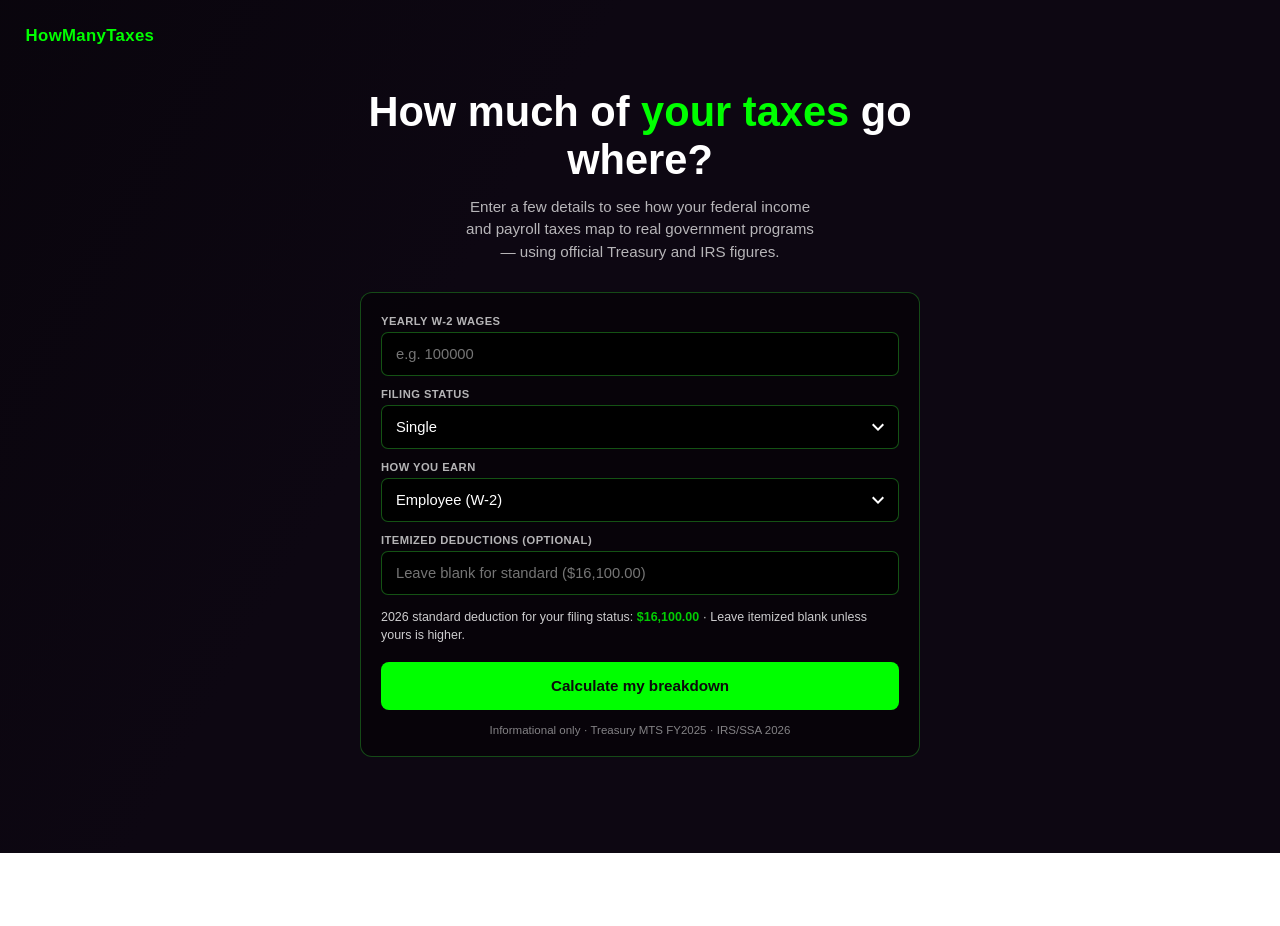
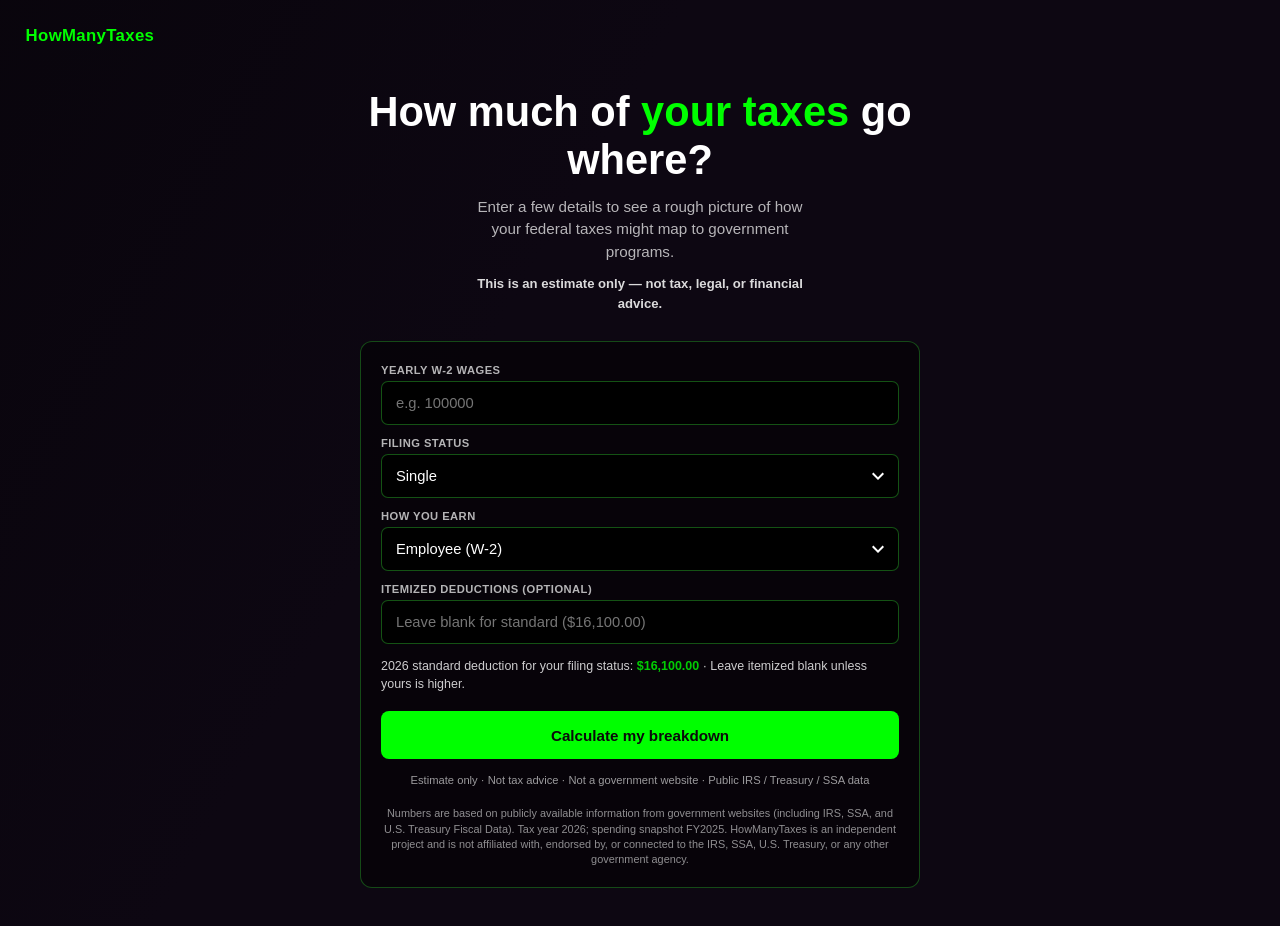
Before and after one commit to GiaredL/howmanytaxes, a Next.js app: page / in a window 1280 px wide. Shown: the top 926 px of the page. Before the commit the page ends 853 px from the top, so only its background shows below. Built offline with nearby package versions, Linux system fonts and the light colour scheme; no server answers; a web font is replaced by a local one.

Commit message:
updated disclaimers

```diff
--- a/src/app/components/AllocationTree.tsx
+++ b/src/app/components/AllocationTree.tsx
@@ -579,8 +579,8 @@ export default function AllocationTree({
         <div>
           <h2>How it splits · this year so far</h2>
           <p>
-            Click a program to fan out its parts · click again to collapse ·
-            drag to pan · scroll to zoom
+            Estimate only — not tax advice · click a program to fan out its
+            parts · drag to pan · scroll to zoom
           </p>
         </div>
         <div className={styles.zoomBar}>
--- a/src/app/components/Calculation.module.scss
+++ b/src/app/components/Calculation.module.scss
@@ -151,6 +151,13 @@
   font-size: 0.85rem !important;
 }
 
+.sidebarDisclaimer {
+  margin-top: 12px;
+  font-size: 0.72rem !important;
+  line-height: 1.4;
+  opacity: 0.7;
+}
+
 .buyCoffee {
   display: flex;
   justify-content: center;
--- a/src/app/components/Calculation.tsx
+++ b/src/app/components/Calculation.tsx
@@ -1,4 +1,9 @@
 import Image from "next/image";
+import {
+  DISCLAIMER_ESTIMATE,
+  DISCLAIMER_NOT_AFFILIATED,
+  DISCLAIMER_SOURCES,
+} from "../constants/disclaimers";
 import styles from "./Calculation.module.scss";
 
 const Calculation = () => {
@@ -11,7 +16,7 @@ const Calculation = () => {
 
         <p className={styles.lead}>
           Two kinds of federal tax, then a simple split of where that money
-          goes. Estimate only — not a tax return.
+          goes. {DISCLAIMER_ESTIMATE}
         </p>
 
         <ol className={styles.steps}>
@@ -23,16 +28,16 @@ const Calculation = () => {
             <p className={styles.formula}>
               taxable income = income − deduction
               <br />
-              then apply IRS tax brackets
+              then apply published federal tax brackets
             </p>
             <p>
               Deduction is the{" "}
               <a href="https://www.irs.gov/filing/federal-income-tax-rates-and-brackets">
                 standard deduction
               </a>{" "}
-              for your filing status, or your itemized total if it’s higher.
-              Self-employed: we also subtract half of SE tax first (like the IRS
-              does).
+              published for your filing status, or your itemized total if it’s
+              higher. Self-employed: we also subtract half of SE tax first
+              (common federal practice).
             </p>
             <p>
               <strong>Payroll tax</strong> (Social Security &amp; Medicare HI):
@@ -66,13 +71,15 @@ const Calculation = () => {
               program’s spending
             </p>
             <p>
-              Spending and totals come from the U.S. Treasury{" "}
+              Spending and receipt totals come from public U.S. Treasury Fiscal
+              Data (the{" "}
               <a href="https://fiscaldata.treasury.gov/datasets/monthly-treasury-statement/">
                 Monthly Treasury Statement
               </a>
-              . Country aid under International Affairs uses{" "}
+              ). Country examples under International Affairs use public{" "}
               <a href="https://foreignassistance.gov/">ForeignAssistance.gov</a>{" "}
-              shares (illustrative — not the same as the Treasury IA total).
+              shares — illustrative only, and not the same as the Treasury
+              International Affairs total.
             </p>
           </li>
 
@@ -88,12 +95,15 @@ const Calculation = () => {
         <div className={styles.notes}>
           <h3>Worth knowing</h3>
           <ul>
+            <li>{DISCLAIMER_ESTIMATE}</li>
+            <li>{DISCLAIMER_NOT_AFFILIATED}</li>
+            <li>{DISCLAIMER_SOURCES}</li>
             <li>
               We skip credits, AMT, and most special tax situations — so this
               won’t match your exact refund or bill.
             </li>
             <li>
-              Employee estimates use <em>your</em> FICA share, not the
+              Employee estimates use <em>your</em> payroll-tax share, not the
               employer’s match.
             </li>
             <li>
@@ -108,7 +118,7 @@ const Calculation = () => {
         </div>
 
         <p className={styles.signoff}>
-          Built as an explainer, not advice. Take the numbers with a grain of
+          Built as an independent explainer. Take the numbers with a grain of
           salt. —G
         </p>
       </div>
@@ -136,6 +146,9 @@ const Calculation = () => {
           Questions:{" "}
           <a href="mailto:digirainstuff@gmail.com">digirainstuff@gmail.com</a>
         </p>
+        <p className={styles.sidebarDisclaimer}>
+          {DISCLAIMER_ESTIMATE} {DISCLAIMER_NOT_AFFILIATED}
+        </p>
       </div>
     </div>
   );
--- a/src/app/components/ContributionCards.tsx
+++ b/src/app/components/ContributionCards.tsx
@@ -145,8 +145,8 @@ export default function ContributionCards({
         <h2>Your contributions this year</h2>
         <p>
           {hasIncome
-            ? "Select a program to see where that share goes"
-            : "Enter income to fill amounts"}
+            ? "Estimate only — not tax advice. Select a program to see where that share goes."
+            : "Enter income to fill amounts. Estimate only — not tax advice."}
         </p>
       </header>
 
--- /dev/null
+++ b/src/app/constants/disclaimers.ts
@@ -0,0 +1,14 @@
+/** Shared legal / affiliation language — keep consistent across the UI. */
+
+export const DISCLAIMER_ESTIMATE =
+  "This is an estimate only — not tax, legal, or financial advice.";
+
+export const DISCLAIMER_NOT_AFFILIATED =
+  "HowManyTaxes is an independent project and is not affiliated with, endorsed by, or connected to the IRS, SSA, U.S. Treasury, or any other government agency.";
+
+export const DISCLAIMER_SOURCES =
+  "Numbers are based on publicly available information from government websites (including IRS, SSA, and U.S. Treasury Fiscal Data).";
+
+/** One-liner for tight UI spaces (forms, toolbars). */
+export const DISCLAIMER_COMPACT =
+  "Estimate only · Not tax advice · Not a government website · Public IRS / Treasury / SSA data";
--- a/src/app/layout.tsx
+++ b/src/app/layout.tsx
@@ -5,7 +5,8 @@ import Script from 'next/script'
 
 export const metadata: Metadata = {
   title: 'How Many Taxes?',
-  description: 'Know your contribution.'
+  description:
+    'Independent estimate of how federal taxes map to government programs. Not tax advice. Not affiliated with the IRS or U.S. government.',
 }
 
 export default function RootLayout({
--- a/src/app/page.module.scss
+++ b/src/app/page.module.scss
@@ -101,6 +101,14 @@
   }
 }
 
+.heroDisclaimer {
+  margin-top: 10px !important;
+  font-size: 0.82rem !important;
+  font-weight: 600;
+  opacity: 0.85 !important;
+  max-width: 48ch !important;
+}
+
 .animatedWords {
   color: lime;
   animation: flicker-glitch 0.8s alternate;
@@ -172,14 +180,32 @@
 
 .zeroMeta {
   text-align: center;
-  font-size: 0.72rem;
-  opacity: 0.5;
-  margin-top: 2px;
+  font-size: 0.75rem;
+  font-weight: 600;
+  opacity: 0.75;
+  margin-top: 4px;
+  line-height: 1.35;
+}
+
+.zeroMetaDetail {
+  text-align: center;
+  font-size: 0.68rem;
+  opacity: 0.55;
+  margin-top: 6px;
+  line-height: 1.4;
 }
 
 .formError {
   font-size: 0.8rem;
   color: #ff7a9a;
+}
+
+.formDisclaimer {
+  text-align: center;
+  font-size: 0.7rem;
+  line-height: 1.35;
+  opacity: 0.6;
+  margin: 0;
 }
 
 /* —— Results header (read-only summary) —— */
@@ -197,13 +223,23 @@
   .resultsTitle {
     font-size: clamp(1.35rem, 2.5vw, 1.75rem);
     font-weight: 600;
-    margin-bottom: 4px;
+    margin-bottom: 6px;
   }
+}
 
-  p {
-    font-size: 0.78rem;
-    opacity: 0.6;
-  }
+.resultsDisclaimer {
+  font-size: 0.82rem;
+  font-weight: 600;
+  opacity: 0.85;
+  line-height: 1.4;
+  margin-bottom: 4px;
+}
+
+.resultsDisclaimerSecondary {
+  font-size: 0.72rem;
+  opacity: 0.55;
+  line-height: 1.4;
+  max-width: 72ch;
 }
 
 .inputSummary {
--- a/src/app/page.tsx
+++ b/src/app/page.tsx
@@ -9,6 +9,12 @@ import {
   totalTaxDollars as fallbackTotalTaxDollars,
 } from "./constants/budgets";
 import { PROGRAM_OPTIONS } from "./constants/programs";
+import {
+  DISCLAIMER_COMPACT,
+  DISCLAIMER_ESTIMATE,
+  DISCLAIMER_NOT_AFFILIATED,
+  DISCLAIMER_SOURCES,
+} from "./constants/disclaimers";
 import type { CountryAidSnapshot } from "@/lib/fiscal/foreignAidClient";
 import fallbackCountryAid from "@/lib/fiscal/__fixtures__/country-aid-snapshot-fy2025.json";
 import type { ProgramId, SubProgramOutlay } from "@/lib/fiscal/types";
@@ -314,6 +320,7 @@ export default function Home() {
       <button type="submit" className={styles.calculateBtn}>
         {showResults ? "Update breakdown" : "Calculate my breakdown"}
       </button>
+      <p className={styles.formDisclaimer}>{DISCLAIMER_COMPACT}</p>
     </form>
   );
 
@@ -362,17 +369,17 @@ export default function Home() {
                 where?
               </h1>
               <p>
-                Enter a few details to see how your federal income and payroll
-                taxes map to real government programs — using official Treasury
-                and IRS figures.
+                Enter a few details to see a rough picture of how your federal
+                taxes might map to government programs.
               </p>
+              <p className={styles.heroDisclaimer}>{DISCLAIMER_ESTIMATE}</p>
             </div>
 
             <div className={styles.zeroForm}>
               {inputForm}
-              <p className={styles.zeroMeta}>
-                Informational only · Treasury MTS FY{budgetMeta.fiscalYear} ·
-                IRS/SSA {taxYear}
+              <p className={styles.zeroMetaDetail}>
+                {DISCLAIMER_SOURCES} Tax year {taxYear}; spending snapshot FY
+                {budgetMeta.fiscalYear}. {DISCLAIMER_NOT_AFFILIATED}
               </p>
             </div>
           </section>
@@ -381,11 +388,16 @@ export default function Home() {
             <section className={styles.resultsHeader} aria-label="Your inputs">
               <div className={styles.toolbarIntro}>
                 <h1 className={styles.resultsTitle}>Your breakdown</h1>
-                <p>
-                  Estimate · MTS FY{budgetMeta.fiscalYear} · tax year {taxYear}
+                <p className={styles.resultsDisclaimer}>
+                  {DISCLAIMER_ESTIMATE} Tax year {taxYear}
                   {taxEstimate?.payroll.oasdiCapped
-                    ? ` · SS wages capped at $${taxEstimate.payroll.socialSecurityWageBaseUsed.toLocaleString()}`
+                    ? ` · Social Security wages capped at $${taxEstimate.payroll.socialSecurityWageBaseUsed.toLocaleString()}`
                     : ""}
+                </p>
+                <p className={styles.resultsDisclaimerSecondary}>
+                  {DISCLAIMER_SOURCES} Spending figures use public U.S. Treasury
+                  data (FY{budgetMeta.fiscalYear}).{" "}
+                  {DISCLAIMER_NOT_AFFILIATED}
                 </p>
               </div>
 
```
